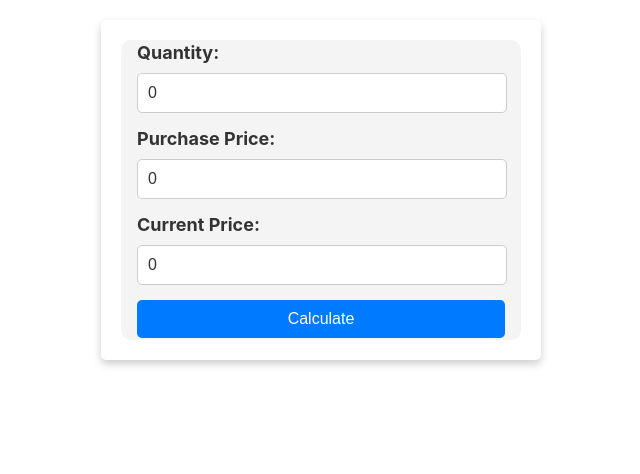
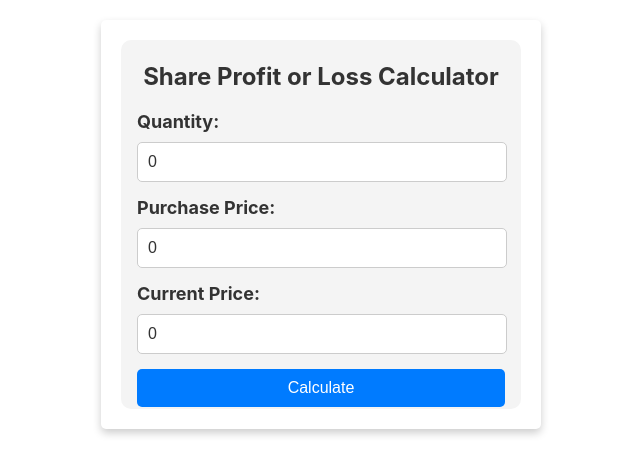
Before and after one commit to purushothamguda/shareprice-calc, a React (Create React App) app: page / in a window 1280 px wide. Shown: the top 474 px of the page, without its empty margins (319-959 px from the left). Built offline with nearby package versions, Linux system fonts and the light colour scheme.

Commit message:
added title

```diff
--- a/src/components/ProfitLossCalc.css
+++ b/src/components/ProfitLossCalc.css
@@ -7,6 +7,12 @@
     border-radius: 5px;
     background-color: white;
     text-align: center;
+}
+
+.card h2 {
+    font-size: 24px; /* Adjust font size as needed */
+    color: #333; /* Adjust color as needed */
+    margin-bottom: 20px; /* Add spacing between title and form */
 }
 
 .container {
--- a/src/components/ProfitLossCalc.tsx
+++ b/src/components/ProfitLossCalc.tsx
@@ -36,6 +36,7 @@ const ProfitLossCalc = () => {
     return (
         <div className='card'>
             <div className='container'>
+                <h2>Share Profit or Loss Calculator</h2>
                 <form onSubmit={handleSubmit} className='form'>
                     <div className="form-group">
                         <label>Quantity: </label>
```
Lines whose indentation alone changed are shown as unchanged.
